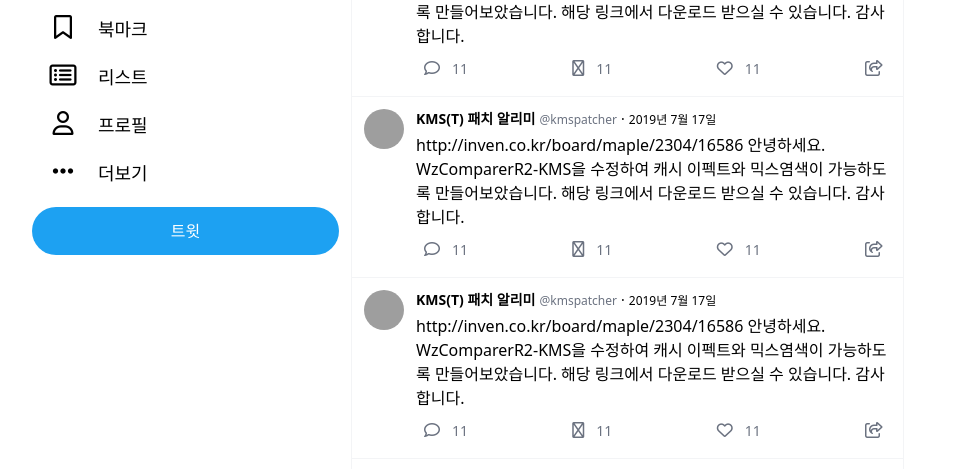
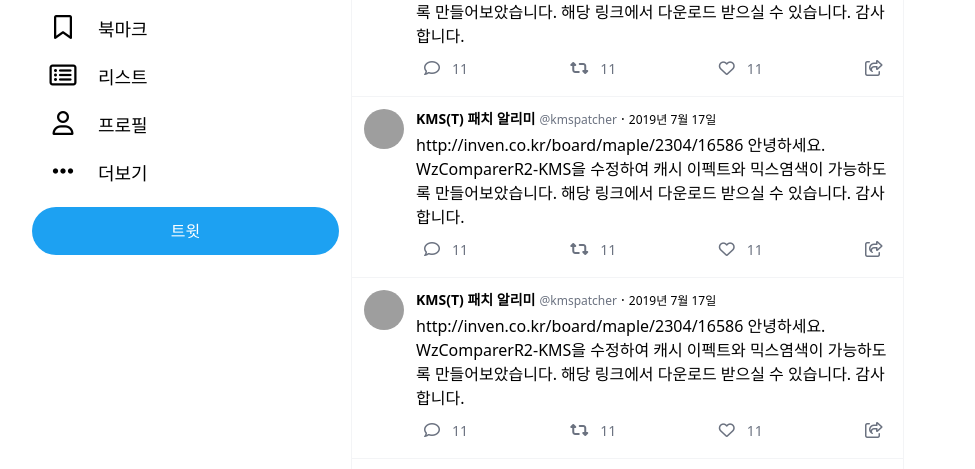
Before and after one commit to jangjaeH/twitter-clone, a Vue app: page / in a window 1280 px wide. Shown: the part 257-726 px from the top of the page, without its empty margins (8-983 px from the left). Built offline with nearby package versions, Linux system fonts and the light colour scheme; grey boxes are pictures that could not be loaded.

Commit message:
:rocket: update: retweet far -> fas

```diff
--- a/src/App.vue
+++ b/src/App.vue
@@ -130,7 +130,7 @@
                                         <span class="ml-1 textgray-500 text-sm">11</span>
                                     </div>
                                     <div class="text-gray-500 hover:text-green-500">
-                                        <i class="far fa-retweet hover:bg-blue-50 rounded-full p-2"></i>
+                                        <i class="fas fa-retweet hover:bg-blue-50 rounded-full p-2"></i>
                                         <span class="ml-1 textgray-500 text-sm">11</span>
                                     </div>
                                     <div class="text-gray-500 hover:text-read-500">
```
